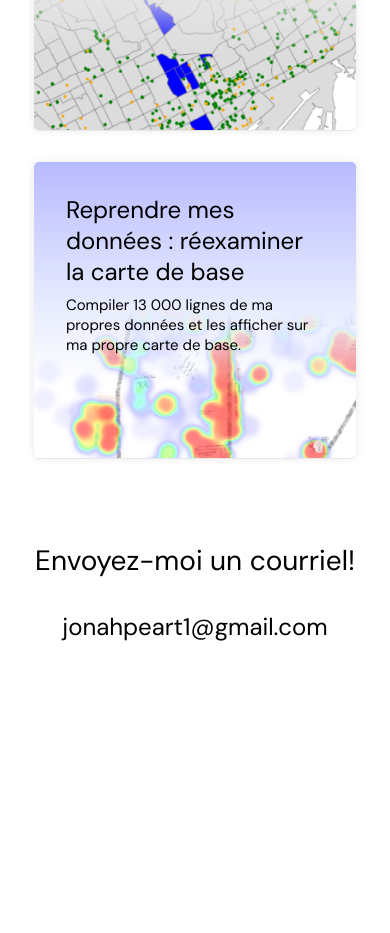
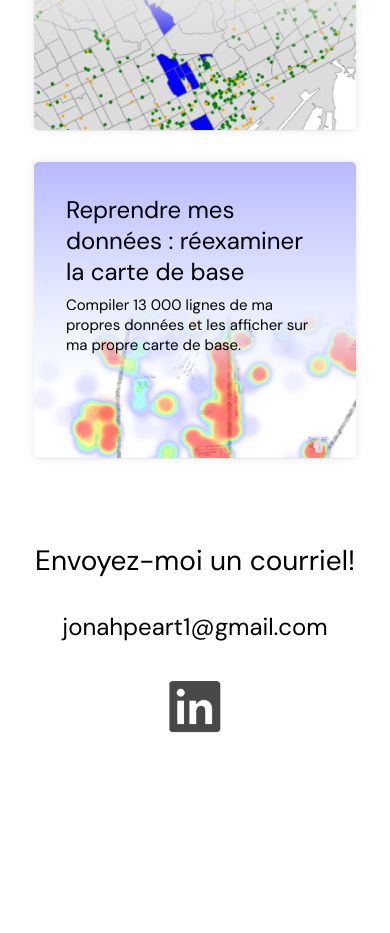
Before and after one commit to jonahpeart/portfolio, a plain HTML site: page Français.html in a window 390 px wide. Shown: the part 3510-4443 px from the top of the page. After the commit the page ends 4311 px from the top, so only its background shows below. Drawn offline with Linux system fonts and the light colour scheme.

Commit message:
removed linkedin badge due to mobile issues

```diff
--- a/Français.html
+++ b/Français.html
@@ -239,11 +239,7 @@
                         <p>jonahpeart1@gmail.com</p>
                 </div>
                 <div class="contact-logo-container">
-                        <script src="https://platform.linkedin.com/badges/js/profile.js" async type="text/javascript"></script>
-                        <div class="badge-base LI-profile-badge" data-locale="en_US" data-size="medium" data-theme="light" data-type="VERTICAL" data-vanity="jonahpeart" data-version="v1"><a class="badge-base__link LI-simple-link" href="https://ca.linkedin.com/in/jonahpeart?trk=profile-badge"></a></div>
-
-                        <!-- <a href="https://www.linkedin.com/in/jonahpeart/"><img class="image contact-logo" src="assets/socials/LI-In-Bug.png" alt=""></a>
-                        <a href="https://github.com/jonahpeart"><img class="image contact-logo" src="assets/socials/github-mark-white.png" alt=""></a> -->
+                        <a href="https://www.linkedin.com/in/jonahpeart/" target="_blank"><img src="assets/LI-In-Bug.png" alt="Linkedin logo"></a>
                 </div>
         </div>
 
--- a/styles.css
+++ b/styles.css
@@ -232,8 +232,13 @@ background: linear-gradient(180deg, rgba(184, 186, 255, 1) 0%, rgb(232, 237, 255
   font-size: 1.5rem;
   justify-self: center;
 }
-.contact-logo-container{
-padding-left: 2.5rem;
+.contact-logo-container a img{
+height: 4rem;
+transition: filter 0.1s ease;
+}
+.contact-logo-container a img:hover{
+  cursor: pointer;
+  filter: brightness(150%);
 }
 
 .logo-reel-container {
```
Also changed, not shown: index.html (+1 -5 lines), assets/LI-In-Bug.png (added).
